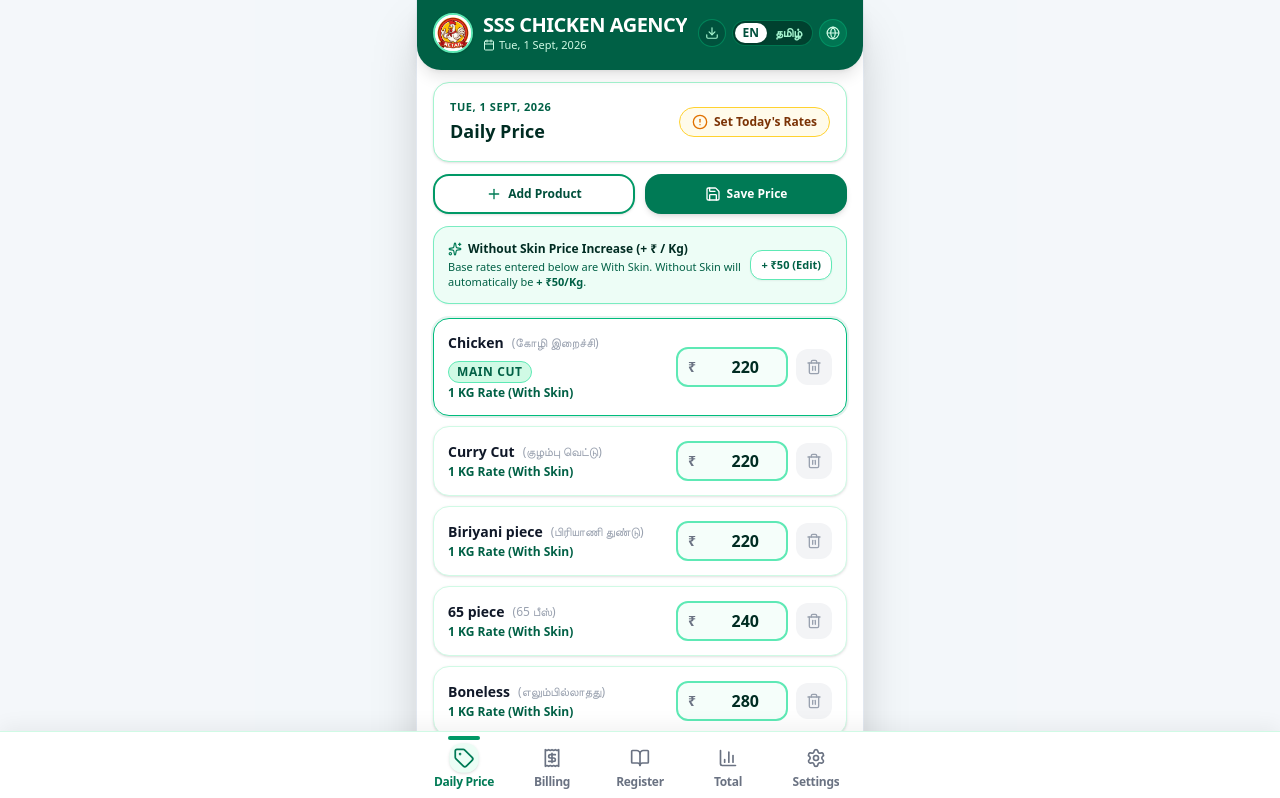
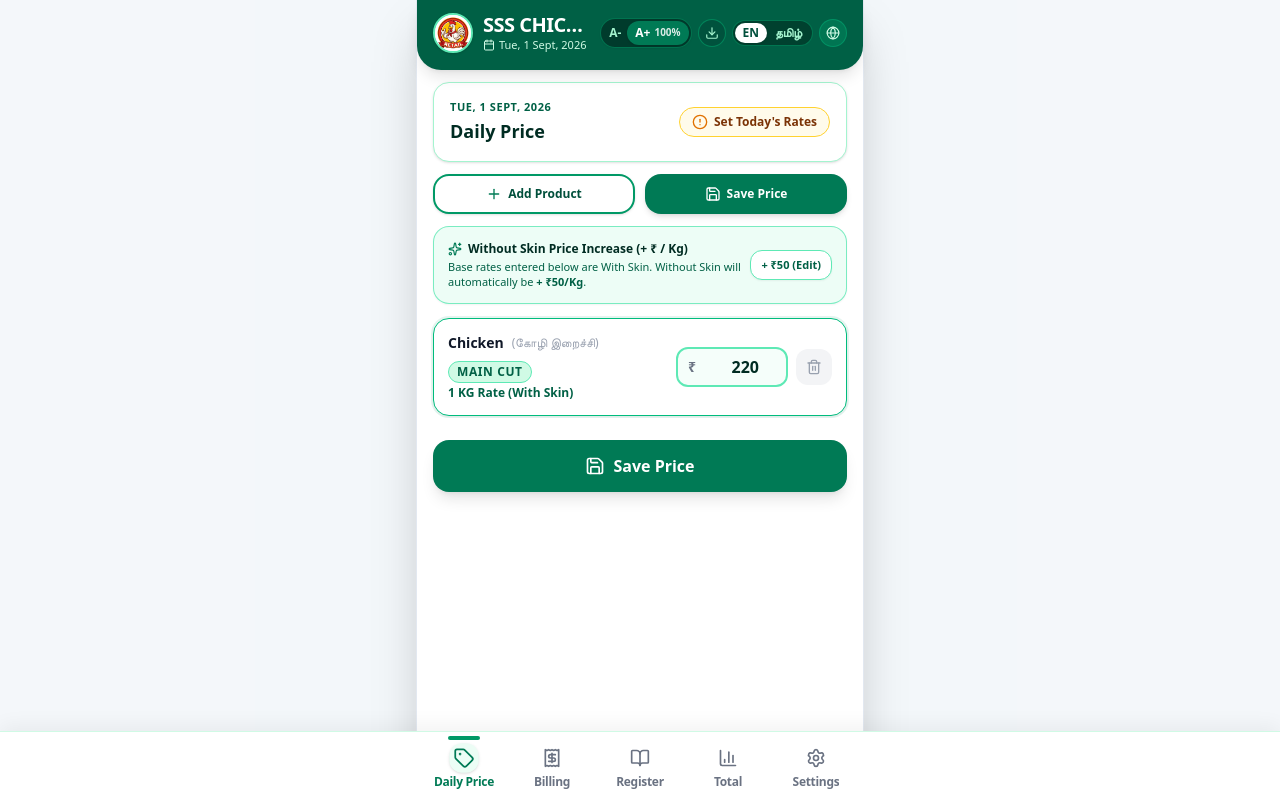
Before and after one commit to pwnhunter777-commits/SSSCHICKENAGENCYRETAIL, a React (Vite) app: page / in a window 1280 px wide. Shown: the top 798 px of the page. Built offline with nearby package versions, Linux system fonts and the light colour scheme.

Commit message:
feat: simplify product list and add font scaling
- Restrict default product list to 'Chicken' only to streamline billing
- Add UI controls in Header to adjust global font scale with persistence
- Implement font scale clamping for better accessibility

```diff
--- a/src/App.tsx
+++ b/src/App.tsx
@@ -12,6 +12,7 @@ import {
   saveLanguage,
   isPriceSetForToday,
   applyFontScale,
+  saveShopSettings,
 } from './utils/storage';
 import { Header } from './components/Header';
 import { BottomNav } from './components/BottomNav';
@@ -43,7 +44,23 @@ export default function App() {
     const loadedSettings = loadShopSettings();
     const loadedLang = loadLanguage();
 
-    setProducts(loadedProds);
+    // Ensure only Chicken (and any user-created custom products) exist
+    const onlyChicken = loadedProds.filter((p) => {
+      const isChicken = p.id === 'p0' || (p.nameEn || p.name || '').trim().toLowerCase() === 'chicken';
+      const isOldDefaultCut = /^p(1[0-2]|[1-9])$/.test(p.id);
+      return isChicken && !isOldDefaultCut;
+    });
+    if (onlyChicken.length === 0) {
+      onlyChicken.push({
+        id: 'p0',
+        name: 'Chicken',
+        nameEn: 'Chicken',
+        nameTa: 'கோழி இறைச்சி',
+        defaultPrice: 220,
+      });
+    }
+
+    setProducts(onlyChicken);
     setSettings(loadedSettings);
     setLanguage(loadedLang);
 
@@ -63,6 +80,14 @@ export default function App() {
       applyFontScale(settings.fontSizeScale);
     }
   }, [settings?.fontSizeScale]);
+
+  const handleFontSizeChange = (newScale: number) => {
+    const clamped = Math.min(1.5, Math.max(0.85, Number(newScale.toFixed(2))));
+    applyFontScale(clamped);
+    const updated = { ...settings, fontSizeScale: clamped };
+    setSettings(updated);
+    saveShopSettings(updated);
+  };
 
   const handleLanguageChange = (newLang: Language) => {
     setLanguage(newLang);
@@ -91,6 +116,7 @@ export default function App() {
           currentLanguage={language}
           onLanguageChange={handleLanguageChange}
           onInstallClick={() => setShowInstallModal(true)}
+          onFontSizeChange={handleFontSizeChange}
         />
 
         {/* Main Body - Exactly 5 Pages */}
--- a/src/components/Header.tsx
+++ b/src/components/Header.tsx
@@ -9,6 +9,7 @@ interface HeaderProps {
   currentLanguage: Language;
   onLanguageChange: (lang: Language) => void;
   onInstallClick?: () => void;
+  onFontSizeChange?: (newScale: number) => void;
 }
 
 export const Header: React.FC<HeaderProps> = ({
@@ -16,15 +17,50 @@ export const Header: React.FC<HeaderProps> = ({
   currentLanguage,
   onLanguageChange,
   onInstallClick,
+  onFontSizeChange,
 }) => {
   const [showLangMenu, setShowLangMenu] = useState(false);
   const [imgError, setImgError] = useState(false);
+  const [fontToast, setFontToast] = useState<string | null>(null);
   const t = TRANSLATIONS[currentLanguage] || TRANSLATIONS.en;
   const todayFormatted = formatDisplayDate(undefined, currentLanguage);
   const logoSrc = settings.logoUrl || '/logo.png';
+  const currentScale = settings.fontSizeScale !== undefined ? settings.fontSizeScale : 1.0;
+
+  const handleIncreaseScale = () => {
+    // Stepping up: 1.0 -> 1.15 -> 1.30 -> 1.45 -> 1.0
+    let nextScale: number;
+    if (currentScale >= 1.4) {
+      nextScale = 1.0;
+    } else {
+      nextScale = Number((currentScale + 0.15).toFixed(2));
+    }
+    if (onFontSizeChange) {
+      onFontSizeChange(nextScale);
+    }
+    setFontToast(`${Math.round(nextScale * 100)}%`);
+    setTimeout(() => setFontToast(null), 1800);
+  };
+
+  const handleDecreaseScale = () => {
+    const nextScale = Math.max(0.85, Number((currentScale - 0.15).toFixed(2)));
+    if (onFontSizeChange) {
+      onFontSizeChange(nextScale);
+    }
+    setFontToast(`${Math.round(nextScale * 100)}%`);
+    setTimeout(() => setFontToast(null), 1800);
+  };
 
   return (
-    <header className="bg-emerald-800 text-white rounded-b-3xl shadow-lg px-4 pt-3 pb-4 sticky top-0 z-30 transition-all">
+    <header className="bg-emerald-800 text-white rounded-b-3xl shadow-lg px-4 pt-3 pb-4 sticky top-0 z-30 transition-all relative">
+      {/* Quick Font Size Toast */}
+      {fontToast && (
+        <div className="absolute top-full mt-2 left-1/2 -translate-x-1/2 z-50 bg-emerald-950 text-white border border-emerald-500/80 px-3 py-1 rounded-full text-xs font-black shadow-xl animate-in fade-in zoom-in-95 flex items-center gap-1.5 pointer-events-none">
+          <span>{currentLanguage === 'ta' ? 'எழுத்து அளவு:' : 'Text Size:'}</span>
+          <span className="text-emerald-300 font-black">{fontToast}</span>
+        </div>
+      )}
+
       <div className="flex items-center justify-between gap-2">
         {/* Company Name & Chicken Mascot Logo */}
         <div className="flex items-center gap-2.5 min-w-0">
@@ -51,8 +87,34 @@ export const Header: React.FC<HeaderProps> = ({
           </div>
         </div>
 
-        {/* Action Controls: Install App & Language Selector */}
+        {/* Action Controls: Text Size Button, Install App & Language Selector */}
         <div className="relative shrink-0 flex items-center gap-1.5">
+          {/* Quick Font Size Increase Button (Full App Accessibility) */}
+          <div className="flex items-center bg-emerald-950/70 p-0.5 rounded-full border border-emerald-600/60 shadow-xs shrink-0">
+            <button
+              type="button"
+              onClick={handleDecreaseScale}
+              disabled={currentScale <= 0.85}
+              title={t.decreaseTextSize || 'Decrease text size'}
+              aria-label="Decrease text size"
+              className="w-6 h-6 flex items-center justify-center rounded-full text-emerald-200 hover:text-white hover:bg-emerald-800 disabled:opacity-30 transition-all font-black text-xs"
+            >
+              A-
+            </button>
+            <button
+              type="button"
+              onClick={handleIncreaseScale}
+              title={t.increaseTextSize || 'Increase text size'}
+              aria-label="Increase text size for full app"
+              className="h-6 px-2 flex items-center justify-center gap-1 rounded-full bg-emerald-700 hover:bg-emerald-600 text-white shadow font-black text-xs transition-all active:scale-95"
+            >
+              <span>A+</span>
+              <span className="text-[10px] opacity-85 font-bold">
+                {Math.round(currentScale * 100)}%
+              </span>
+            </button>
+          </div>
+
           {/* Quick Install PWA Button */}
           {onInstallClick && (
             <button
--- a/src/utils/storage.ts
+++ b/src/utils/storage.ts
@@ -2,18 +2,6 @@ import { Product, DailyPriceMap, ShopSettings, Bill, Language } from '../types';
 
 export const DEFAULT_PRODUCTS: Product[] = [
   { id: 'p0', name: 'Chicken', nameEn: 'Chicken', nameTa: 'கோழி இறைச்சி', defaultPrice: 220 },
-  { id: 'p1', name: 'Curry Cut', nameEn: 'Curry Cut', nameTa: 'குழம்பு வெட்டு', defaultPrice: 220 },
-  { id: 'p2', name: 'Biriyani piece', nameEn: 'Biriyani piece', nameTa: 'பிரியாணி துண்டு', defaultPrice: 220 },
-  { id: 'p3', name: '65 piece', nameEn: '65 piece', nameTa: '65 பீஸ்', defaultPrice: 240 },
-  { id: 'p4', name: 'Boneless', nameEn: 'Boneless', nameTa: 'எலும்பில்லாதது', defaultPrice: 280 },
-  { id: 'p5', name: 'Wings', nameEn: 'Wings', nameTa: 'இறக்கை', defaultPrice: 210 },
-  { id: 'p6', name: 'Lever', nameEn: 'Lever', nameTa: 'ஈரல்', defaultPrice: 180 },
-  { id: 'p7', name: 'Leg boneless', nameEn: 'Leg boneless', nameTa: 'லெக் போன்லெஸ்', defaultPrice: 300 },
-  { id: 'p8', name: 'Leg Skinless chicken', nameEn: 'Leg Skinless chicken', nameTa: 'லெக் ஸ்கின்லெஸ்', defaultPrice: 260 },
-  { id: 'p9', name: 'Skin chicken', nameEn: 'Skin chicken', nameTa: 'தோல் கோழி', defaultPrice: 190 },
-  { id: 'p10', name: 'Bone', nameEn: 'Bone', nameTa: 'எலும்பு', defaultPrice: 120 },
-  { id: 'p11', name: 'Grave piece', nameEn: 'Grave piece', nameTa: 'கிரேவி பீஸ்', defaultPrice: 230 },
-  { id: 'p12', name: 'Fry piece', nameEn: 'Fry piece', nameTa: 'வறுவல் பீஸ்', defaultPrice: 250 },
 ];
 
 export const DEFAULT_SETTINGS: ShopSettings = {
@@ -109,15 +97,19 @@ export function loadProducts(): Product[] {
             nameTa: p.nameTa || defaultTa || 'கோழி வகை',
           };
         });
-        // Ensure 'Chicken' is at index 0 (main cut)
-        const chickenIdx = hydrated.findIndex(
+        // Filter out all cuts except Chicken (and any newly created custom products)
+        const onlyChickenList = hydrated.filter((p) => {
+          const isChicken = p.id === 'p0' || (p.nameEn || p.name || '').trim().toLowerCase() === 'chicken';
+          const isOldDefaultCut = /^p(1[0-2]|[1-9])$/.test(p.id);
+          return isChicken && !isOldDefaultCut;
+        });
+
+        // Ensure 'Chicken' is present
+        const chickenIdx = onlyChickenList.findIndex(
           (p) => (p.nameEn || p.name || '').trim().toLowerCase() === 'chicken'
         );
-        if (chickenIdx > 0) {
-          const [chicken] = hydrated.splice(chickenIdx, 1);
-          hydrated.unshift(chicken);
-        } else if (chickenIdx === -1) {
-          hydrated.unshift({
+        if (chickenIdx === -1) {
+          onlyChickenList.unshift({
             id: 'p0',
             name: 'Chicken',
             nameEn: 'Chicken',
@@ -125,8 +117,8 @@ export function loadProducts(): Product[] {
             defaultPrice: 220,
           });
         }
-        saveProducts(hydrated);
-        return hydrated;
+        saveProducts(onlyChickenList);
+        return onlyChickenList;
       }
     }
   } catch (e) {
```
